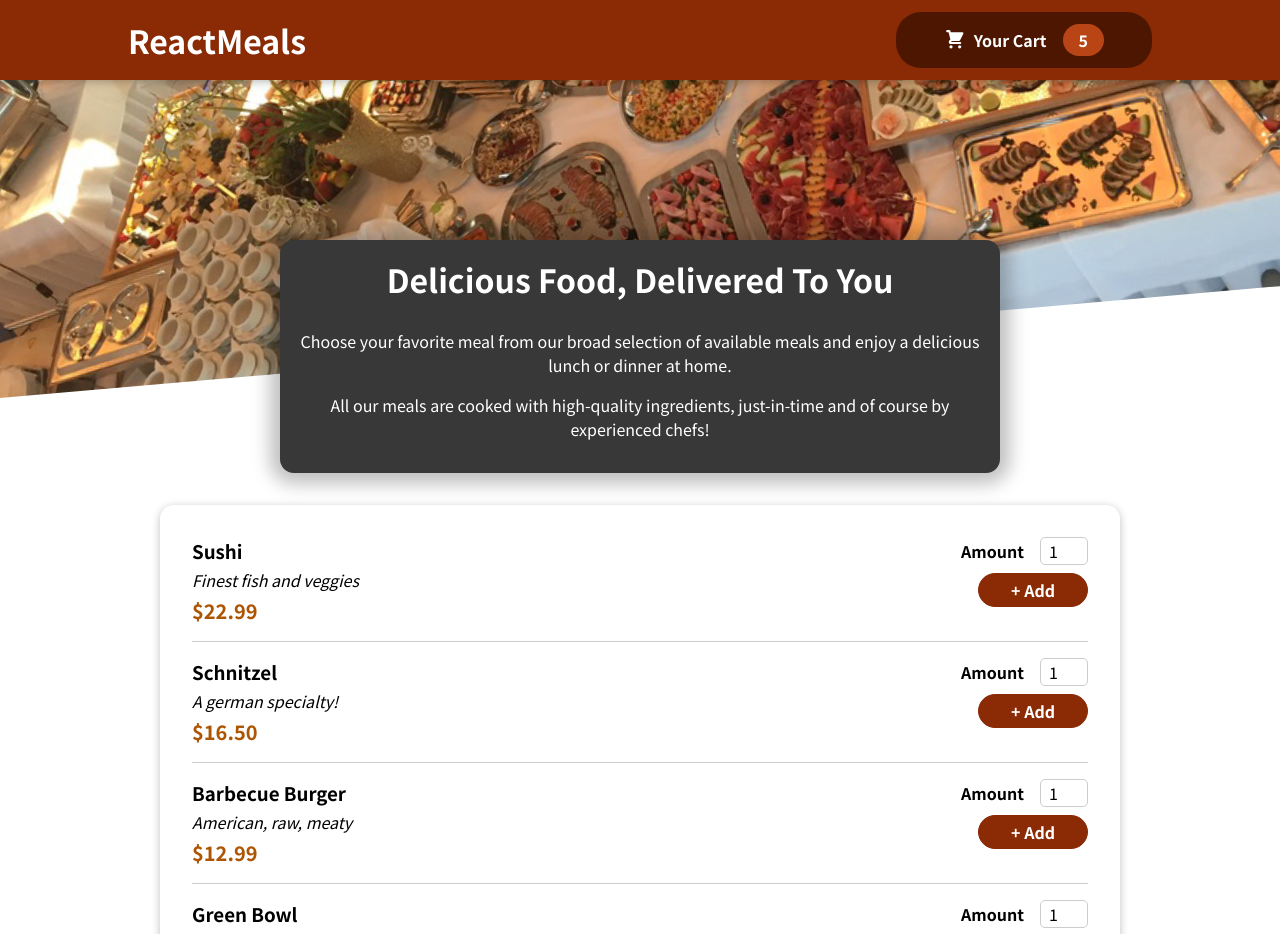
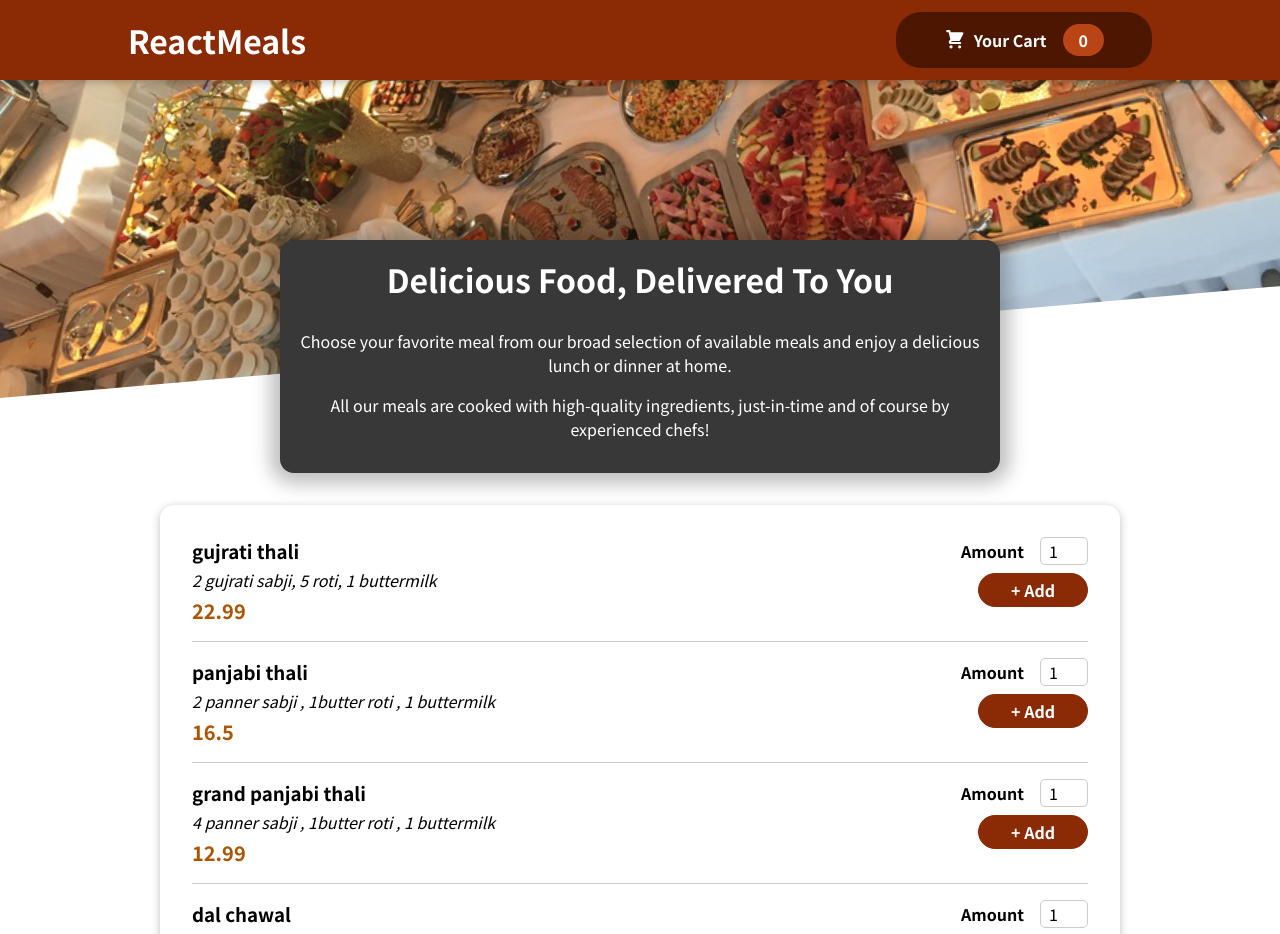
Before and after one commit to Ravi-Gosai/Creating-a-Restaurant-Website-in-react, a React (Create React App) app: page / in a window 1280 px wide. Shown: the top 934 px of the page. Built offline with nearby package versions, Linux system fonts and the light colour scheme; the HTML template or start-up script is replaced by a standard one.

Commit message:
done cart issue

```diff
--- a/src/Components/Cart/Cart.js
+++ b/src/Components/Cart/Cart.js
@@ -13,16 +13,23 @@ const Cart = props =>{
             console.log(item)
         return <CartItem key={item.id} item={item}></CartItem>
     })}</ul>)
-
+console.log(cartContext.items)
+    // let totalAmountIs = cartContext.items.reduce((a,currItem)=> a + currItem.price ,0);
+// console.log(totalAmountIs)
+let totalAmountIs = 0;
+for(let i=0; i<cartContext.items.length; i++){
+    totalAmountIs = totalAmountIs + (cartContext.items[i].price * cartContext.items[i].amount)
+}
+console.log(totalAmountIs)
     return<Modal onClose={props.onClose}>
         {cartItem}
         <div className={classes.total}>
             <span>total amount</span>
-            <span>35.66</span>
+            <span>{totalAmountIs}</span>
         </div>
         <div className={classes.actions}>
             <button className={classes['button--alt']} onClick={props.onClose}>close</button>
-            <button className={classes.button}>order</button>
+            <button  className={classes.button}>order</button>
         </div>
     </Modal>
 }
--- a/src/Components/Cart/CartItem.js
+++ b/src/Components/Cart/CartItem.js
@@ -8,8 +8,9 @@ const CartItem = (props) => {
       <li key={props.item.id}>
         {" "}
         {`${props.item.name}    x ${props.item.amount}`}
-        <button>+</button>
+        <button onClick={()=>{cartContext.increment(props.item)}}>+</button>
         <button onClick={()=>{cartContext.decrement(props.item)}}>-</button>
+        {props.item.price}
       </li>
     </>
   );
--- a/src/Components/Layout/HeaderCartButton.js
+++ b/src/Components/Layout/HeaderCartButton.js
@@ -1,10 +1,16 @@
 
+import { useContext } from "react";
 import CartIcon from "../Cart/CartIcon";
 import classes from './HeaderCartButton.module.css'
+import CartContext from "../../store/cart-context";
 
 const HeaderCartButton = props =>{
 
-
+const cartContext = useContext(CartContext);
+const numberOfItem = cartContext.items.reduce((x,y)=>{
+    return x + y.amount
+},0)
+console.log(numberOfItem)
 
     return(
         <button className={classes.button} onClick={props.onClick}>
@@ -12,7 +18,7 @@ const HeaderCartButton = props =>{
                 <CartIcon></CartIcon>
             </span>
             <span>Your Cart</span>
-            <span className={classes.badge}>5</span>
+            <span className={classes.badge}>{numberOfItem}</span>
         </button>
     )
 }
--- a/src/Components/Meals/AvailableMeals.js
+++ b/src/Components/Meals/AvailableMeals.js
@@ -4,28 +4,28 @@ import MealItem from './MealItem/MealItem';
 const DUMMY_MEALS = [
     {
       id: 'm1',
-      name: 'Sushi',
-      description: 'Finest fish and veggies',
+      name: 'gujrati thali',
+      description: '2 gujrati sabji, 5 roti, 1 buttermilk ',
       price: 22.99,
       amount :1
     },
     {
       id: 'm2',
-      name: 'Schnitzel',
-      description: 'A german specialty!',
+      name: 'panjabi thali',
+      description: '2 panner sabji , 1butter roti , 1 buttermilk',
       price: 16.5,
       amount :1
     },
     {
       id: 'm3',
-      name: 'Barbecue Burger',
-      description: 'American, raw, meaty',
+      name: 'grand panjabi thali',
+      description: '4 panner sabji , 1butter roti , 1 buttermilk',
       price: 12.99,
       amount :1
     },
     {
       id: 'm4',
-      name: 'Green Bowl',
+      name: 'dal chawal',
       description: 'Healthy...and green...',
       price: 18.99,
       amount :1
--- a/src/Components/Meals/MealItem/MealItem.js
+++ b/src/Components/Meals/MealItem/MealItem.js
@@ -2,7 +2,7 @@ import classes from './MealItem.module.css'
 import MealItemForm from './MealItemForm';
 
 const MealItem = props =>{
-    const price = `$${props.price.toFixed(2)}`;
+    const price = +props.price.toFixed(2);
     return(
         <li className={classes.meal}>
             <div>
--- a/src/store/CartProvider.js
+++ b/src/store/CartProvider.js
@@ -35,7 +35,13 @@ const CartProvider = (props)=>{
 
     }
     const incremenHandler = (cartMeal)=>{
+        setItems(()=>{
+            const currItemList = [...items]
+            const index = items.findIndex((item)=>item.id === cartMeal.id)
+            currItemList[index].amount = currItemList[index].amount +1;
+            return currItemList
 
+        })
 
     }
     const decrementHandler = (cartMeal)=>{
```
